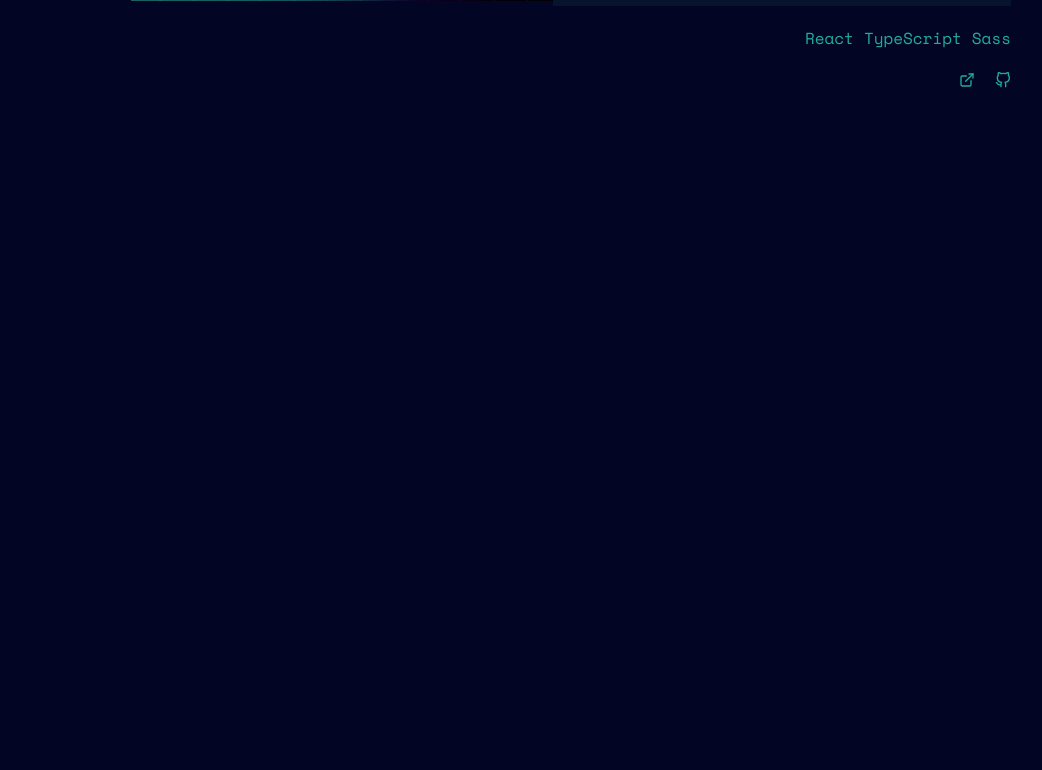
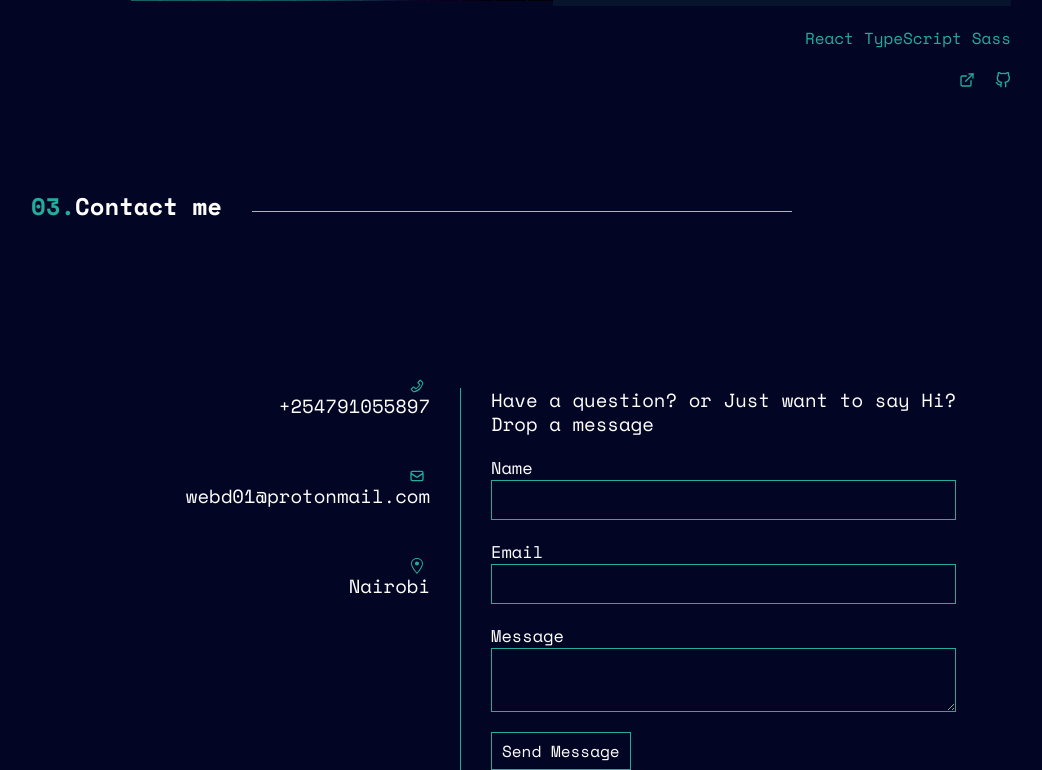
Before and after one commit to webala/webd.com, a React (Vite) app: page / in a window 1280 px wide. Shown: the part 2508-3278 px from the top of the page, without its empty margins (69-1111 px from the left). Before the commit the page ends 2602 px from the top, so only its background shows below. Built offline with nearby package versions, Linux system fonts and the light colour scheme.

Commit message:
feat: contact section

```diff
--- a/src/App.jsx
+++ b/src/App.jsx
@@ -6,6 +6,7 @@ import Navbar from "./components/Navbar/Navbar";
 import Hero from "./components/Hero/Hero";
 import About from "./components/About/About";
 import Projects from "./components/Projects/Projects";
+import Contact from "./components/Contact/Contact";
 
 function App() {
 
@@ -15,6 +16,7 @@ function App() {
          <Hero />
          <About />
          <Projects />
+         <Contact />
       </div>
    );
 }
--- /dev/null
+++ b/src/components/Contact/Contact.jsx
@@ -0,0 +1,79 @@
+/** @format */
+
+import React from "react";
+import "./Contact.scss";
+import { AiOutlinePhone } from "react-icons/ai";
+import { HiOutlineMail } from "react-icons/hi";
+import { GoLocation } from "react-icons/go";
+
+function Contact() {
+   return (
+      <div className="contact-container">
+         <div className="title">
+            <div>
+               <span>03.</span>
+               <h1>Contact me</h1>
+            </div>
+            <div className="line"></div>
+         </div>
+
+         <div className="contact">
+            <div className="contact_details">
+               {/* <AnimationOnScroll animateIn="animate__fadeInBottomLeft"> */}
+               <div>
+                  <AiOutlinePhone className="icon" />
+                  <p>+254791055897</p>
+               </div>
+               {/* </AnimationOnScroll> */}
+               {/* <AnimationOnScroll animateIn="animate__fadeInBottomLeft"> */}
+               <div>
+                  <HiOutlineMail className="icon" />
+                  <p>webd01@protonmail.com</p>
+               </div>
+               {/* </AnimationOnScroll> */}
+
+               {/* <AnimationOnScroll animateIn="animate__fadeInBottomLeft"> */}
+               <div>
+                  <GoLocation className="icon" />
+                  <p>Nairobi</p>
+               </div>
+               {/* </AnimationOnScroll> */}
+            </div>
+            <form
+               action="#"
+               onSubmit={(e) => e.preventDefault()}
+               className="form"
+            >
+               {/* <AnimationOnScroll animateIn="animate__fadeInRight"> */}
+               <p>Have a question? or Just want to say Hi?</p>
+               <p>Drop a message</p>
+
+               <div className="form_field">
+                  <label htmlFor="name">Name</label>
+                  <input type="text" />
+               </div>
+               {/* </AnimationOnScroll> */}
+
+               {/* <AnimationOnScroll animateIn="animate__fadeInRight" delay={500}> */}
+               <div className="form_field">
+                  <label htmlFor="email">Email</label>
+                  <input type="email" />
+               </div>
+               {/* </AnimationOnScroll> */}
+
+               {/* <AnimationOnScroll animateIn="animate__fadeInRight"> */}
+               <div className="form_field">
+                  <label htmlFor="message">Message</label>
+                  <textarea></textarea>
+               </div>
+               <div className="submit_btn">
+                  <button type="submit">Send Message</button>
+               </div>
+               {/* </AnimationOnScroll> */}
+            </form>
+         </div>
+      </div>
+   );
+}
+
+export default Contact;
--- /dev/null
+++ b/src/components/Contact/Contact.scss
@@ -0,0 +1,161 @@
+/** @format */
+
+.contact-container {
+   color: white;
+   margin-top: 50px;
+   padding: 20px;
+
+   @media (min-width: 768px) {
+      margin-top: 100px;
+   }
+
+   @media (min-width: 1028px) {
+      padding: 0 100px;
+   }
+   .title {
+      display: flex;
+      align-items: center;
+      margin-bottom: 50px;
+
+      @media (min-width: 1028px) {
+         margin-bottom: 150px;
+      }
+
+      div:first-child {
+         display: flex;
+         align-items: center;
+
+         span {
+            color: var(--colorSecondary);
+         }
+
+         h1,
+         span {
+            font-size: 19px;
+            font-weight: 700;
+
+            @media (min-width: 768px) {
+               font-size: 24px;
+            }
+         }
+      }
+
+      .line {
+         height: 1px;
+         width: 70px;
+         border-bottom: 1px solid rgb(147, 192, 188);
+         margin-left: 30px;
+         position: relative;
+         top: 5px;
+
+         @media (min-width: 768px) {
+            width: 300px;
+         }
+
+         @media (min-width: 1028px) {
+            width: 50%;
+         }
+      }
+   }
+
+   .contact {
+      display: flex;
+      flex-direction: column;
+      align-items: flex-start;
+
+      .contact_details {
+         display: flex;
+         flex-direction: column;
+         align-items: flex-start;
+         flex-wrap: wrap;
+         justify-content: space-between;
+         border-bottom: 1px solid var(--colorSecondary);
+
+         div {
+            display: flex;
+            align-items: center;
+            margin: 10px 0;
+
+            .icon {
+               color: var(--colorSecondary);
+               margin-right: 5px;
+            }
+
+            @media (min-width: 768px) {
+               p {
+                  font-size: 19px;
+               }
+            }
+         }
+      }
+
+      .form {
+         margin-top: 20px;
+         p {
+            @media (min-width: 768px) {
+               font-size: 19px;
+            }
+         }
+
+         .form_field {
+            display: flex;
+            flex-direction: column;
+            margin: 10px 0;
+
+            label {
+               @media (min-width: 768px) {
+                  font-size: 17px;
+               }
+            }
+
+            input,
+            textarea {
+               color: white;
+               padding: 7px;
+               border: 1px solid var(--colorSecondary);
+            }
+
+            input:focus,
+            textarea:focus {
+               outline: none;
+            }
+         }
+
+         .submit_btn {
+            button {
+               color: white;
+               border: 1px solid var(--colorSecondary);
+               padding: 6px 10px;
+            }
+         }
+      }
+
+      @media (min-width: 768px) {
+         flex-direction: row;
+         justify-content: center;
+         width: 100%;
+         gap: 30px;
+
+         .contact_details {
+            flex-direction: column;
+            justify-content: space-between;
+            align-items: flex-end;
+            gap: 30px;
+            border-bottom: none;
+
+            div {
+               flex-direction: column;
+               align-items: flex-end;
+            }
+         }
+
+         .form {
+            border-left: 1px solid var(--colorSecondary);
+            padding-left: 30px;
+            .form_field {
+               margin: 20px 0;
+            }
+         }
+      }
+   }
+}
```
